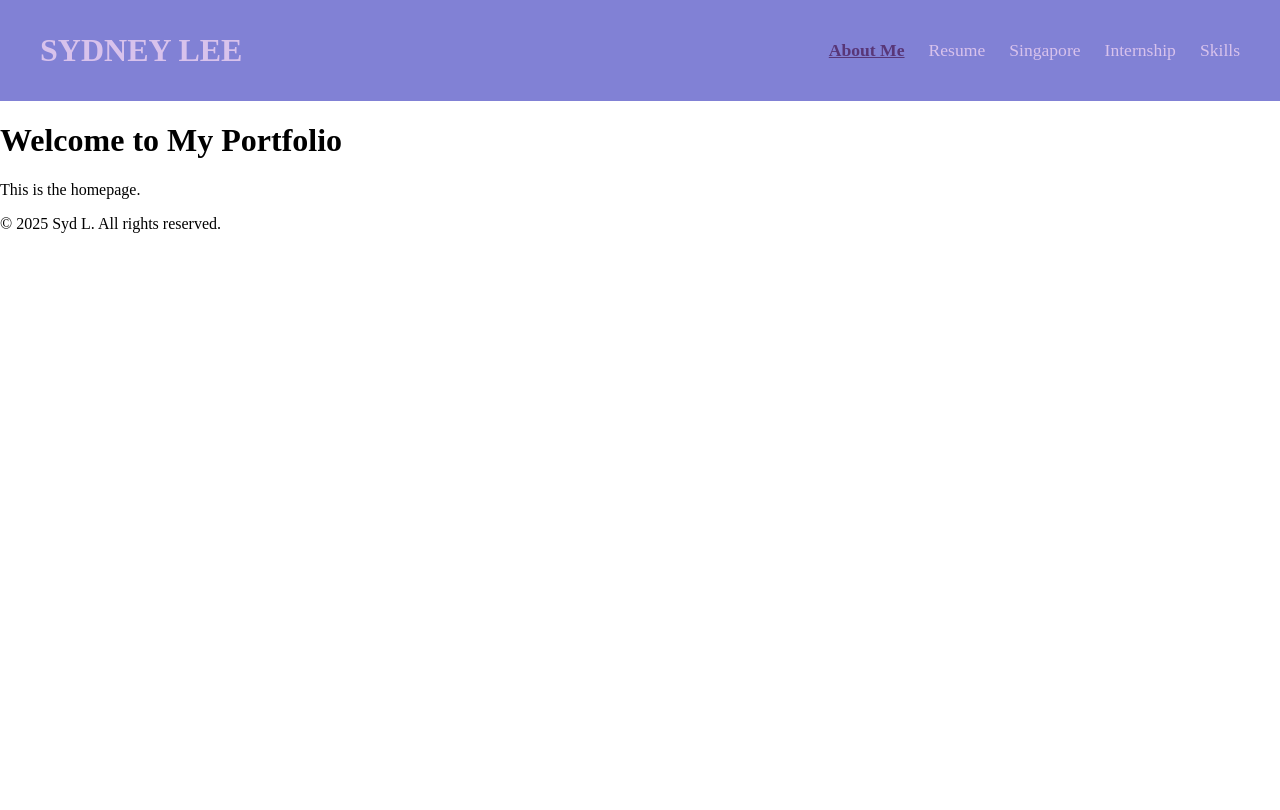
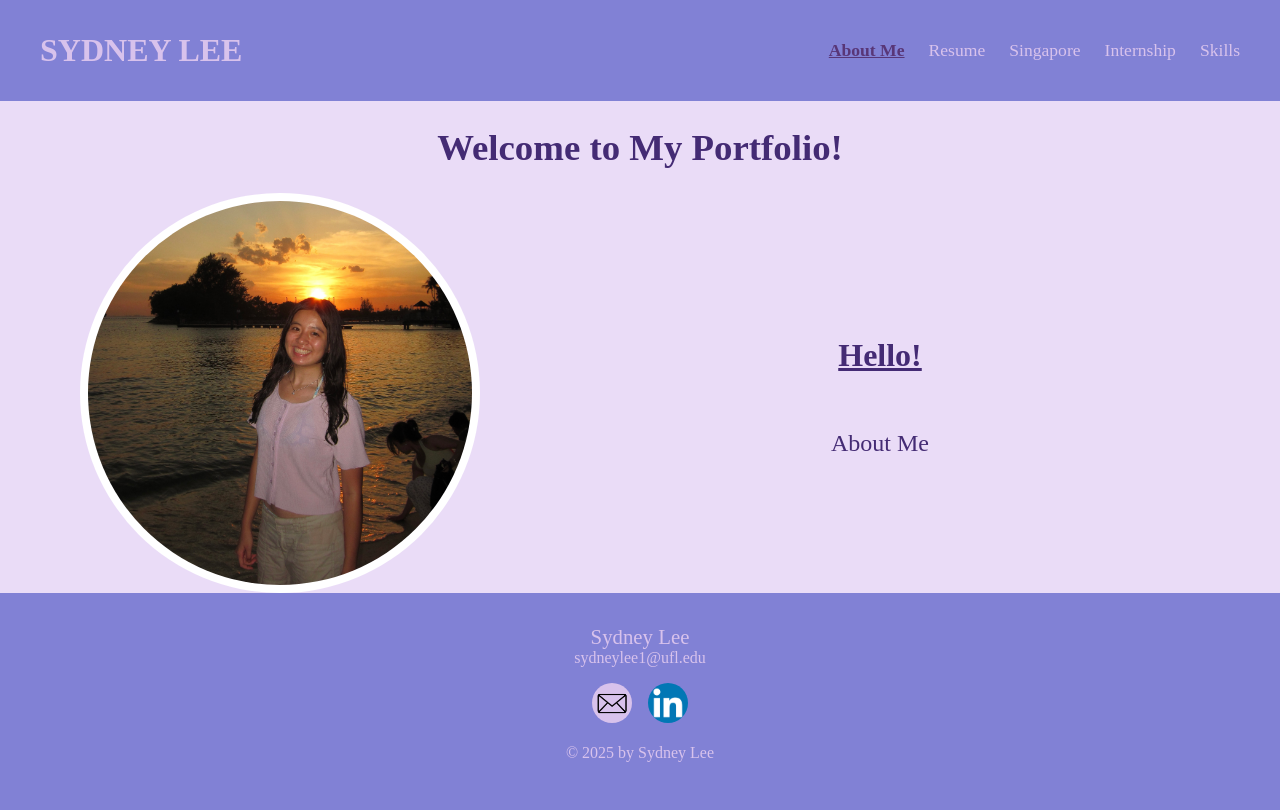
Before and after one commit to slee1510/eportfolio, a plain HTML site: page index.html in a window 1280 px wide. Drawn offline with Linux system fonts and the light colour scheme.

Commit message:
added pfp, footer, and some titles

```diff
--- a/footer.html
+++ b/footer.html
@@ -1,3 +1,20 @@
 <footer>
-    <p>&copy; 2025 Syd L. All rights reserved.</p>
+    <nav class="footbar">
+        <div class="foot-container">
+            <div class="foot-name">Sydney Lee</div>
+            <div class="foot-email">sydneylee1@ufl.edu</div>
+
+            <div class="foot-icons">
+                <a href="mailto:sydneylee1@ufl.edu" class="icon-link" aria-label="Email">
+                    <img src="images/email.png" alt="Email Icon" class="email-icon"/>
+                </a>
+
+                <a href="www.linkedin.com/in/sydneyelee" class="icon-link" aria-label="LinkedIn">
+                    <img src="images/linkedin.png" alt="LinkedIn Logo" />
+                </a>
+            </div>
+
+            <p>&copy; 2025 by Sydney Lee</p>
+        </div>
+    </nav>
   </footer>
--- a/index.html
+++ b/index.html
@@ -6,15 +6,32 @@
     <title>My ePortfolio</title>
     <link rel="stylesheet" href="style.css" />
   </head>
+
   <body>
     <div id="header-placeholder"></div>
     <main>
-    <h1>Welcome to My Portfolio</h1>
-    <p>This is the homepage.</p>
+      <h1 class="page-title">Welcome to My Portfolio!</h1>
+
+      <div class="about-me-container">
+
+          <img src="images/pfp.JPG" alt="Profile Picture" class="pfp" />
+
+        <div class="about-me-description">
+
+          <p class="hello-title">Hello!</p>
+
+          <p class="about-me-title">About Me</p>
+
+        </div>
+
+      </div>
+
     </main>
 
     <div id="footer-placeholder"></div>
 
     <script src="script.js"></script>
+
   </body>
+
 </html>
--- a/style.css
+++ b/style.css
@@ -1,6 +1,10 @@
 body, html {
     margin: 0;
     padding: 0;
+}
+
+body {
+    background-color: rgb(234, 220, 247);
 }
 
 .navbar {
@@ -13,6 +17,7 @@ body, html {
 
 .nav-container {
     display: flex;
+    flex-wrap: wrap;
     justify-content: space-between; /* Aligns nav-left to left and nav-right to right */
     align-items: center;
     max-width: 1200px; /* Optional: limit max width */
@@ -49,3 +54,156 @@ body, html {
     font-weight: bold;
     text-decoration: underline;
 }
+
+/* FOOTER STYLE */
+
+.footbar {
+    background-color: rgb(129, 129, 213);
+    color: rgb(216, 194, 236);
+    padding: 2rem 2rem; /* Padding for the entire navbar */
+    width: 100%;
+    box-sizing: border-box;
+}
+
+.foot-container {
+    display: flex;
+    flex-direction: column;
+    justify-content: center; /* Aligns nav-left to left and nav-right to right */
+    align-items: center;
+    max-width: 1200px; /* Optional: limit max width */
+    margin: 0 auto; /* Center the container horizontally */
+}
+
+.foot-name {
+    font-size: 1.3rem;
+    font-family: 'Playfair Display', serif;
+    /* font-weight: bold; */
+}
+
+.foot-email {
+    font-size: 1rem;
+    font-family: 'Playfair Display', serif;
+    /* font-weight: bold; */
+    margin-bottom: 0.01;
+}
+
+.foot-icons {
+    display: flex;
+    gap: 1rem;
+    margin-top: 1rem;
+}
+
+.icon-link img {
+    width: 40px;
+    height: 40px;
+    object-fit: contain;
+    box-sizing: border-box;
+    border-radius: 50%;
+    margin-top: 0.01rem;
+    margin-bottom: 0.01rem;
+    /* background-color: rgb(216, 194, 236);
+    padding: 0.2rem; */
+    transition: transform 0.2 ease;
+}
+
+.icon-link img:hover {
+    transform: scale(1.1);
+    background-color: rgb(216, 194, 236);
+}
+
+.email-icon {
+    padding: 0.2rem;
+    width: 30px;
+    height: 30px;
+    background-color: rgb(216, 194, 236);
+    border-radius: 50%;
+}
+
+/* PROFILE PIC STYLING */
+
+.pfp {
+    display: flex;
+    width: 25rem;
+    height: 25rem;
+    object-fit: contain;
+    box-sizing: border-box;
+    border-radius: 50%;
+    background-color: white;
+    padding: 0.5rem;
+    margin-left: 5rem;
+}
+
+/* PAGE TITLE */
+
+.page-title {
+    color: rgb(68, 43, 116);
+    font-size: 2.3rem;
+    display: flex;
+    justify-content: center;
+}
+
+/* ABOUT ME TITLE */
+
+.about-me-container {
+    display: flex;
+    flex-wrap: wrap;
+    justify-content: space-between;
+    align-items: center;
+    margin: 0 auto;
+}
+
+.hello-title {
+    color: rgb(68, 43, 116);
+    font-size: 2rem;
+    font-weight: bold;
+    text-decoration: underline;
+    display: flex;
+    justify-content: right;
+}
+
+.about-me-title {
+    color: rgb(68, 43, 116);
+    font-size: 1.5rem;
+    display: flex;
+    justify-content: right;
+}
+
+.about-me-description {
+    display: flex;
+    flex-direction: column;
+    align-items: center;
+    margin: 0 auto;
+}
+
+
+/* .navbar {
+    background-color: rgb(129, 129, 213);
+    color: rgb(216, 194, 236);
+    padding: 2rem 2rem; Padding for the entire navbar
+    width: 100%;
+    box-sizing: border-box;
+}
+
+.nav-container {
+    display: flex;
+    justify-content: space-between; Aligns nav-left to left and nav-right to right
+    align-items: center;
+    max-width: 1200px; Optional: limit max width
+    margin: 0 auto; Center the container horizontally
+}
+
+.nav-left {
+    font-size: 2rem;
+    font-family: 'Playfair Display', serif;
+    font-weight: bold;
+}
+
+.nav-right {
+    list-style: none;
+    font-size: 1.1rem;
+    font-family: 'Playfair Display', serif;
+    display: flex;
+    gap: 1.5rem;
+    margin: 0;
+    padding: 0;
+} */
```
Also changed, not shown: images/email.png (added), images/linkedin.png (added), images/pfp.jpg (added). Lines whose indentation alone changed are shown as unchanged.
